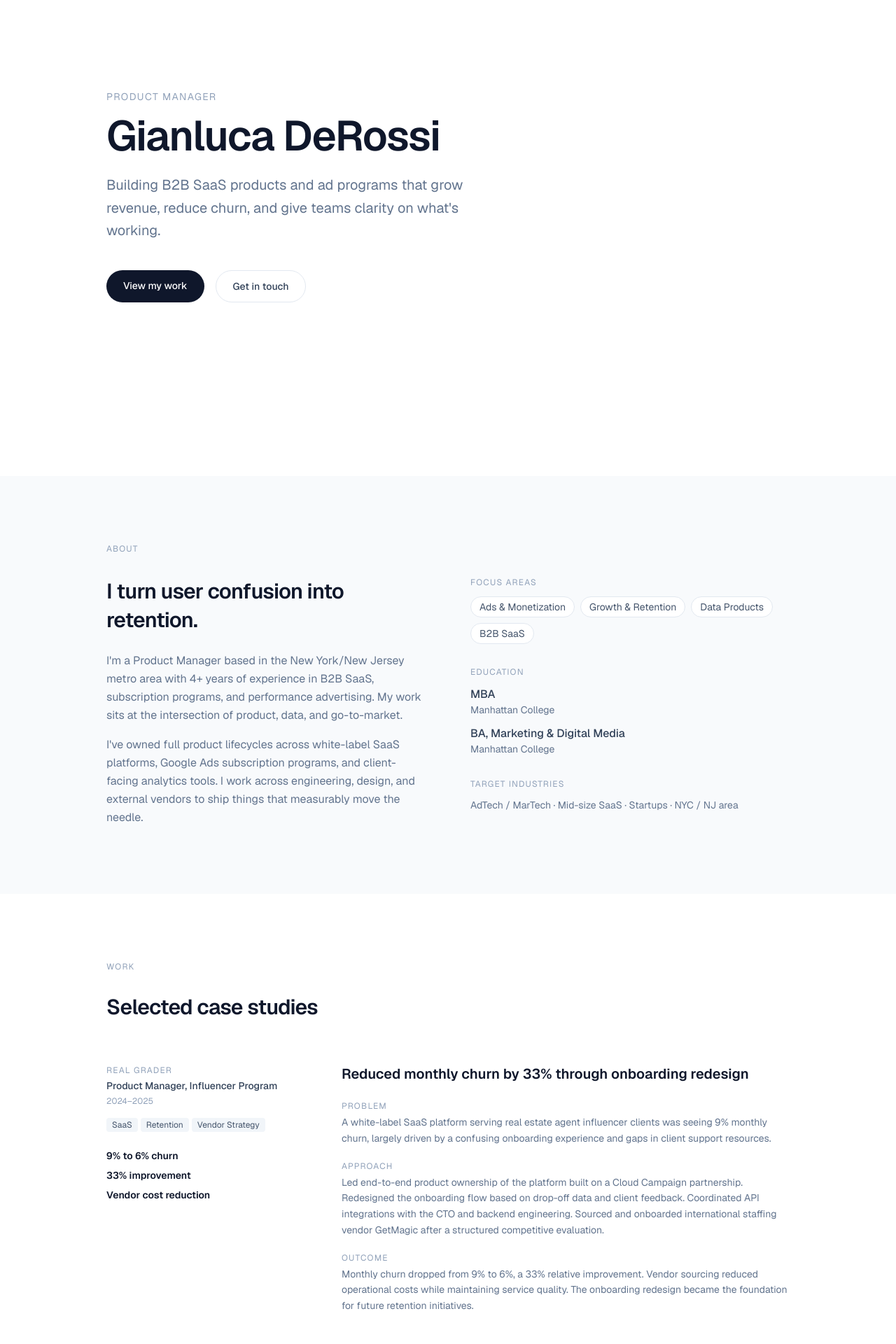
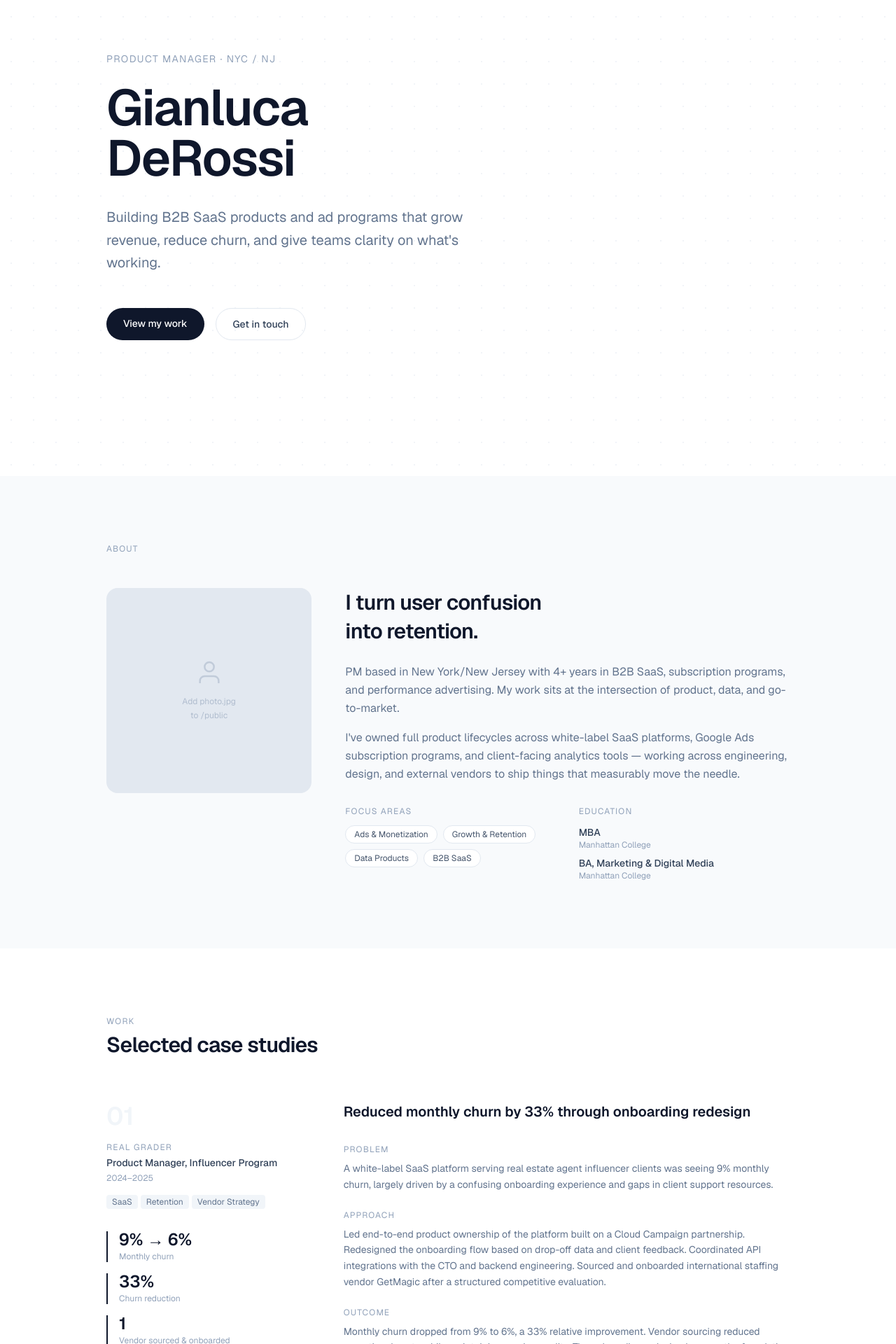
Before and after one commit to jaws-the-ai/gianluca-portfolio, a Next.js app: page / in a window 1280 px wide. Shown: the part 120-2040 px from the top of the page at 70% size. Built offline with nearby package versions, Linux system fonts and the light colour scheme.

Commit message:
feat: visual upgrade with animations, metric callouts, photo slot, dot grid hero

```diff
--- /dev/null
+++ b/app/components/FadeIn.tsx
@@ -0,0 +1,41 @@
+"use client";
+
+import { useRef, useEffect, useState } from "react";
+
+export default function FadeIn({
+  children,
+  className,
+  delay = 0,
+}: {
+  children: React.ReactNode;
+  className?: string;
+  delay?: number;
+}) {
+  const ref = useRef<HTMLDivElement>(null);
+  const [visible, setVisible] = useState(false);
+
+  useEffect(() => {
+    const observer = new IntersectionObserver(
+      ([entry]) => {
+        if (entry.isIntersecting) setVisible(true);
+      },
+      { threshold: 0.1 }
+    );
+    if (ref.current) observer.observe(ref.current);
+    return () => observer.disconnect();
+  }, []);
+
+  return (
+    <div
+      ref={ref}
+      className={className}
+      style={{
+        opacity: visible ? 1 : 0,
+        transform: visible ? "translateY(0)" : "translateY(24px)",
+        transition: `opacity 0.7s ease ${delay}ms, transform 0.7s ease ${delay}ms`,
+      }}
+    >
+      {children}
+    </div>
+  );
+}
--- a/app/page.tsx
+++ b/app/page.tsx
@@ -1,4 +1,6 @@
+import Image from "next/image";
 import Nav from "./components/Nav";
+import FadeIn from "./components/FadeIn";
 import { caseStudies, skills } from "@/lib/data";
 
 export default function Home() {
@@ -9,19 +11,38 @@ export default function Home() {
         {/* Hero */}
         <section
           id="home"
-          className="min-h-screen flex items-center"
+          className="min-h-screen flex items-center relative overflow-hidden"
         >
-          <div className="max-w-5xl mx-auto px-6 w-full py-32">
-            <p className="text-sm text-slate-400 uppercase tracking-widest mb-4">
-              Product Manager
+          {/* subtle background grid */}
+          <div
+            className="absolute inset-0 pointer-events-none"
+            style={{
+              backgroundImage:
+                "radial-gradient(circle, #e2e8f0 1px, transparent 1px)",
+              backgroundSize: "32px 32px",
+              opacity: 0.5,
+            }}
+          />
+          <div className="max-w-5xl mx-auto px-6 w-full py-32 relative">
+            <FadeIn>
+              <p className="text-sm text-slate-400 uppercase tracking-widest mb-6">
+                Product Manager · NYC / NJ
               </p>
-            <h1 className="text-5xl sm:text-6xl font-semibold text-slate-900 tracking-tight mb-6">
-              Gianluca DeRossi
+            </FadeIn>
+            <FadeIn delay={100}>
+              <h1 className="text-6xl sm:text-7xl font-semibold text-slate-900 tracking-tight mb-8 leading-none">
+                Gianluca
+                <br />
+                DeRossi
               </h1>
-            <p className="text-xl text-slate-500 max-w-xl mb-10 leading-relaxed">
+            </FadeIn>
+            <FadeIn delay={200}>
+              <p className="text-xl text-slate-500 max-w-lg mb-12 leading-relaxed">
                 Building B2B SaaS products and ad programs that grow revenue,
                 reduce churn, and give teams clarity on what&apos;s working.
               </p>
+            </FadeIn>
+            <FadeIn delay={300}>
               <div className="flex flex-wrap gap-4">
                 <a
                   href="#work"
@@ -36,35 +57,66 @@ export default function Home() {
                   Get in touch
                 </a>
               </div>
+            </FadeIn>
           </div>
         </section>
 
         {/* About */}
         <section id="about" className="py-24 bg-slate-50">
           <div className="max-w-5xl mx-auto px-6">
-            <p className="text-xs uppercase tracking-widest text-slate-400 mb-8">
+            <FadeIn>
+              <p className="text-xs uppercase tracking-widest text-slate-400 mb-12">
                 About
               </p>
-            <div className="grid md:grid-cols-2 gap-16">
-              <div>
+            </FadeIn>
+            <div className="grid md:grid-cols-3 gap-12 items-start">
+              {/* Photo */}
+              <FadeIn className="md:col-span-1">
+                <div className="relative w-full aspect-square rounded-2xl overflow-hidden bg-slate-200 flex items-center justify-center">
+                  {/* To add your photo: place photo.jpg in the /public folder and replace this block with:
+                      <Image src="/photo.jpg" alt="Gianluca DeRossi" fill className="object-cover" /> */}
+                  <div className="text-center text-slate-400 px-6">
+                    <svg
+                      className="mx-auto mb-3 opacity-40"
+                      width="40"
+                      height="40"
+                      viewBox="0 0 24 24"
+                      fill="none"
+                      stroke="currentColor"
+                      strokeWidth="1.5"
+                    >
+                      <path d="M20 21v-2a4 4 0 0 0-4-4H8a4 4 0 0 0-4 4v2" />
+                      <circle cx="12" cy="7" r="4" />
+                    </svg>
+                    <p className="text-xs leading-relaxed opacity-60">
+                      Add photo.jpg
+                      <br />
+                      to /public
+                    </p>
+                  </div>
+                </div>
+              </FadeIn>
+
+              {/* Bio */}
+              <FadeIn delay={100} className="md:col-span-2">
                 <h2 className="text-3xl font-semibold text-slate-900 mb-6 tracking-tight leading-snug">
-                  I turn user confusion into retention.
+                  I turn user confusion
+                  <br />
+                  into retention.
                 </h2>
                 <p className="text-slate-500 leading-relaxed mb-4">
-                  I&apos;m a Product Manager based in the New York/New Jersey
-                  metro area with 4+ years of experience in B2B SaaS,
+                  PM based in New York/New Jersey with 4+ years in B2B SaaS,
                   subscription programs, and performance advertising. My work
                   sits at the intersection of product, data, and go-to-market.
                 </p>
-                <p className="text-slate-500 leading-relaxed">
+                <p className="text-slate-500 leading-relaxed mb-8">
                   I&apos;ve owned full product lifecycles across white-label SaaS
                   platforms, Google Ads subscription programs, and client-facing
-                  analytics tools. I work across engineering, design, and
+                  analytics tools — working across engineering, design, and
                   external vendors to ship things that measurably move the
                   needle.
                 </p>
-              </div>
-              <div className="flex flex-col gap-8">
+                <div className="grid grid-cols-2 gap-8">
                   <div>
                     <p className="text-xs uppercase tracking-widest text-slate-400 mb-3">
                       Focus areas
@@ -78,7 +130,7 @@ export default function Home() {
                       ].map((tag) => (
                         <span
                           key={tag}
-                        className="bg-white border border-slate-200 text-slate-600 text-sm px-3 py-1 rounded-full"
+                          className="bg-white border border-slate-200 text-slate-600 text-xs px-3 py-1 rounded-full"
                         >
                           {tag}
                         </span>
@@ -89,22 +141,17 @@ export default function Home() {
                     <p className="text-xs uppercase tracking-widest text-slate-400 mb-3">
                       Education
                     </p>
-                  <p className="text-slate-700 font-medium">MBA</p>
-                  <p className="text-slate-500 text-sm">Manhattan College</p>
-                  <p className="text-slate-700 font-medium mt-3">
+                    <p className="text-slate-700 text-sm font-medium">MBA</p>
+                    <p className="text-slate-400 text-xs mb-2">
+                      Manhattan College
+                    </p>
+                    <p className="text-slate-700 text-sm font-medium">
                       BA, Marketing &amp; Digital Media
                     </p>
-                  <p className="text-slate-500 text-sm">Manhattan College</p>
-                </div>
-                <div>
-                  <p className="text-xs uppercase tracking-widest text-slate-400 mb-3">
-                    Target industries
-                  </p>
-                  <p className="text-slate-500 text-sm">
-                    AdTech / MarTech · Mid-size SaaS · Startups · NYC / NJ area
-                  </p>
+                    <p className="text-slate-400 text-xs">Manhattan College</p>
                   </div>
                 </div>
+              </FadeIn>
             </div>
           </div>
         </section>
@@ -112,19 +159,23 @@ export default function Home() {
         {/* Case Studies */}
         <section id="work" className="py-24">
           <div className="max-w-5xl mx-auto px-6">
-            <p className="text-xs uppercase tracking-widest text-slate-400 mb-8">
+            <FadeIn>
+              <p className="text-xs uppercase tracking-widest text-slate-400 mb-2">
                 Work
               </p>
               <h2 className="text-3xl font-semibold text-slate-900 mb-16 tracking-tight">
                 Selected case studies
               </h2>
-            <div className="flex flex-col gap-16">
-              {caseStudies.map((cs) => (
-                <div
-                  key={cs.id}
-                  className="grid md:grid-cols-3 gap-8 pb-16 border-b border-slate-100 last:border-0 last:pb-0"
-                >
+            </FadeIn>
+            <div className="flex flex-col gap-24">
+              {caseStudies.map((cs, i) => (
+                <FadeIn key={cs.id} delay={i * 100}>
+                  <div className="grid md:grid-cols-3 gap-10">
+                    {/* Left: meta + metrics */}
                     <div>
+                      <p className="text-4xl font-semibold text-slate-100 mb-4 select-none">
+                        0{i + 1}
+                      </p>
                       <p className="text-xs uppercase tracking-widest text-slate-400 mb-1">
                         {cs.company}
                       </p>
@@ -132,34 +183,43 @@ export default function Home() {
                         {cs.role}
                       </p>
                       <p className="text-xs text-slate-400 mb-4">{cs.period}</p>
-                    <div className="flex flex-wrap gap-1 mb-6">
+                      <div className="flex flex-wrap gap-1 mb-8">
                         {cs.tags.map((t) => (
                           <span
                             key={t}
-                          className="bg-slate-100 text-slate-600 text-xs px-2 py-0.5 rounded"
+                            className="bg-slate-100 text-slate-500 text-xs px-2 py-0.5 rounded"
                           >
                             {t}
                           </span>
                         ))}
                       </div>
-                    <div className="flex flex-col gap-2">
+
+                      {/* Metric callouts */}
+                      <div className="flex flex-col gap-4">
                         {cs.metrics.map((m) => (
-                        <span
-                          key={m}
-                          className="text-sm font-semibold text-slate-900"
+                          <div
+                            key={m.label}
+                            className="border-l-2 border-slate-900 pl-4"
                           >
-                          {m}
-                        </span>
+                            <p className="text-2xl font-semibold text-slate-900 leading-none">
+                              {m.value}
+                            </p>
+                            <p className="text-xs text-slate-400 mt-1">
+                              {m.label}
+                            </p>
+                          </div>
                         ))}
                       </div>
                     </div>
+
+                    {/* Right: content */}
                     <div className="md:col-span-2">
-                    <h3 className="text-xl font-semibold text-slate-900 mb-6 leading-snug">
+                      <h3 className="text-xl font-semibold text-slate-900 mb-8 leading-snug">
                         {cs.headline}
                       </h3>
-                    <div className="flex flex-col gap-5">
+                      <div className="flex flex-col gap-6">
                         <div>
-                        <p className="text-xs uppercase tracking-widest text-slate-400 mb-1">
+                          <p className="text-xs uppercase tracking-widest text-slate-400 mb-2">
                             Problem
                           </p>
                           <p className="text-slate-500 leading-relaxed text-sm">
@@ -167,7 +227,7 @@ export default function Home() {
                           </p>
                         </div>
                         <div>
-                        <p className="text-xs uppercase tracking-widest text-slate-400 mb-1">
+                          <p className="text-xs uppercase tracking-widest text-slate-400 mb-2">
                             Approach
                           </p>
                           <p className="text-slate-500 leading-relaxed text-sm">
@@ -175,7 +235,7 @@ export default function Home() {
                           </p>
                         </div>
                         <div>
-                        <p className="text-xs uppercase tracking-widest text-slate-400 mb-1">
+                          <p className="text-xs uppercase tracking-widest text-slate-400 mb-2">
                             Outcome
                           </p>
                           <p className="text-slate-500 leading-relaxed text-sm">
@@ -185,6 +245,10 @@ export default function Home() {
                       </div>
                     </div>
                   </div>
+                  {i < caseStudies.length - 1 && (
+                    <div className="mt-24 border-t border-slate-100" />
+                  )}
+                </FadeIn>
               ))}
             </div>
           </div>
@@ -193,67 +257,77 @@ export default function Home() {
         {/* Skills */}
         <section id="skills" className="py-24 bg-slate-50">
           <div className="max-w-5xl mx-auto px-6">
-            <p className="text-xs uppercase tracking-widest text-slate-400 mb-8">
+            <FadeIn>
+              <p className="text-xs uppercase tracking-widest text-slate-400 mb-2">
                 Skills
               </p>
               <h2 className="text-3xl font-semibold text-slate-900 mb-16 tracking-tight">
                 What I bring
               </h2>
+            </FadeIn>
             <div className="grid sm:grid-cols-2 md:grid-cols-4 gap-10">
-              {skills.map((group) => (
-                <div key={group.category}>
-                  <p className="text-sm font-semibold text-slate-700 mb-4">
+              {skills.map((group, i) => (
+                <FadeIn key={group.category} delay={i * 80}>
+                  <div className="bg-white rounded-2xl p-6 border border-slate-100 h-full">
+                    <p className="text-sm font-semibold text-slate-800 mb-5">
                       {group.category}
                     </p>
-                  <div className="flex flex-col gap-2">
+                    <div className="flex flex-col gap-3">
                       {group.items.map((item) => (
-                      <span key={item} className="text-sm text-slate-500">
+                        <span
+                          key={item}
+                          className="text-sm text-slate-500 flex items-center gap-2"
+                        >
+                          <span className="w-1 h-1 rounded-full bg-slate-300 shrink-0" />
                           {item}
                         </span>
                       ))}
                     </div>
                   </div>
+                </FadeIn>
               ))}
             </div>
           </div>
         </section>
 
         {/* Contact */}
-        <section id="contact" className="py-24">
+        <section id="contact" className="py-32">
+          <FadeIn>
             <div className="max-w-5xl mx-auto px-6 text-center">
               <p className="text-xs uppercase tracking-widest text-slate-400 mb-4">
                 Contact
               </p>
-            <h2 className="text-3xl font-semibold text-slate-900 mb-4 tracking-tight">
-              Let&apos;s talk
+              <h2 className="text-4xl sm:text-5xl font-semibold text-slate-900 mb-6 tracking-tight">
+                Let&apos;s talk.
               </h2>
-            <p className="text-slate-500 mb-10 max-w-sm mx-auto leading-relaxed">
+              <p className="text-slate-500 mb-12 max-w-sm mx-auto leading-relaxed">
                 Open to PM roles in AdTech, MarTech, and SaaS companies in the
                 NYC/NJ area.
               </p>
               <div className="flex flex-wrap justify-center gap-4">
                 <a
                   href="mailto:your@email.com"
-                className="bg-slate-900 text-white px-6 py-3 rounded-full text-sm font-medium hover:bg-slate-700 transition-colors"
+                  className="bg-slate-900 text-white px-8 py-3 rounded-full text-sm font-medium hover:bg-slate-700 transition-colors"
                 >
                   Email me
                 </a>
                 <a
-                href="https://linkedin.com/in/yourprofile"
+                  href="https://www.linkedin.com/in/gianluca-derossi/"
                   target="_blank"
                   rel="noopener noreferrer"
-                className="border border-slate-200 text-slate-700 px-6 py-3 rounded-full text-sm font-medium hover:border-slate-400 transition-colors"
+                  className="border border-slate-200 text-slate-700 px-8 py-3 rounded-full text-sm font-medium hover:border-slate-400 transition-colors"
                 >
                   LinkedIn
                 </a>
                 <a
                   href="/resume.pdf"
-                className="border border-slate-200 text-slate-700 px-6 py-3 rounded-full text-sm font-medium hover:border-slate-400 transition-colors"
+                  className="border border-slate-200 text-slate-700 px-8 py-3 rounded-full text-sm font-medium hover:border-slate-400 transition-colors"
                 >
                   Download resume
                 </a>
               </div>
             </div>
+          </FadeIn>
         </section>
       </main>
 
--- a/lib/data.ts
+++ b/lib/data.ts
@@ -23,7 +23,11 @@ export const caseStudies = [
       "Led end-to-end product ownership of the platform built on a Cloud Campaign partnership. Redesigned the onboarding flow based on drop-off data and client feedback. Coordinated API integrations with the CTO and backend engineering. Sourced and onboarded international staffing vendor GetMagic after a structured competitive evaluation.",
     outcome:
       "Monthly churn dropped from 9% to 6%, a 33% relative improvement. Vendor sourcing reduced operational costs while maintaining service quality. The onboarding redesign became the foundation for future retention initiatives.",
-    metrics: ["9% to 6% churn", "33% improvement", "Vendor cost reduction"],
+    metrics: [
+      { value: "9% → 6%", label: "Monthly churn" },
+      { value: "33%", label: "Churn reduction" },
+      { value: "1", label: "Vendor sourced & onboarded" },
+    ],
   },
   {
     id: "google-ads-reporting",
@@ -38,7 +42,11 @@ export const caseStudies = [
       "Built a scalable automated reporting system in Google Sheets: a private master metrics sheet fed individual client-facing sheets automatically. Each client received visibility into their own performance without exposing aggregate data. Operated a centralized Google Ads manager account while maintaining individual client spend accountability.",
     outcome:
       "Eliminated manual reporting overhead across 80 clients. Each client received automated, accurate performance data, improving transparency and reducing churn driven by confusion about ad ROI.",
-    metrics: ["80 clients managed", "$150–$300/mo per client", "Fully automated reporting"],
+    metrics: [
+      { value: "80", label: "Clients managed" },
+      { value: "$150–300", label: "Per client / month" },
+      { value: "0", label: "Manual reports" },
+    ],
   },
 ];
 
```
Lines whose indentation alone changed are shown as unchanged.
